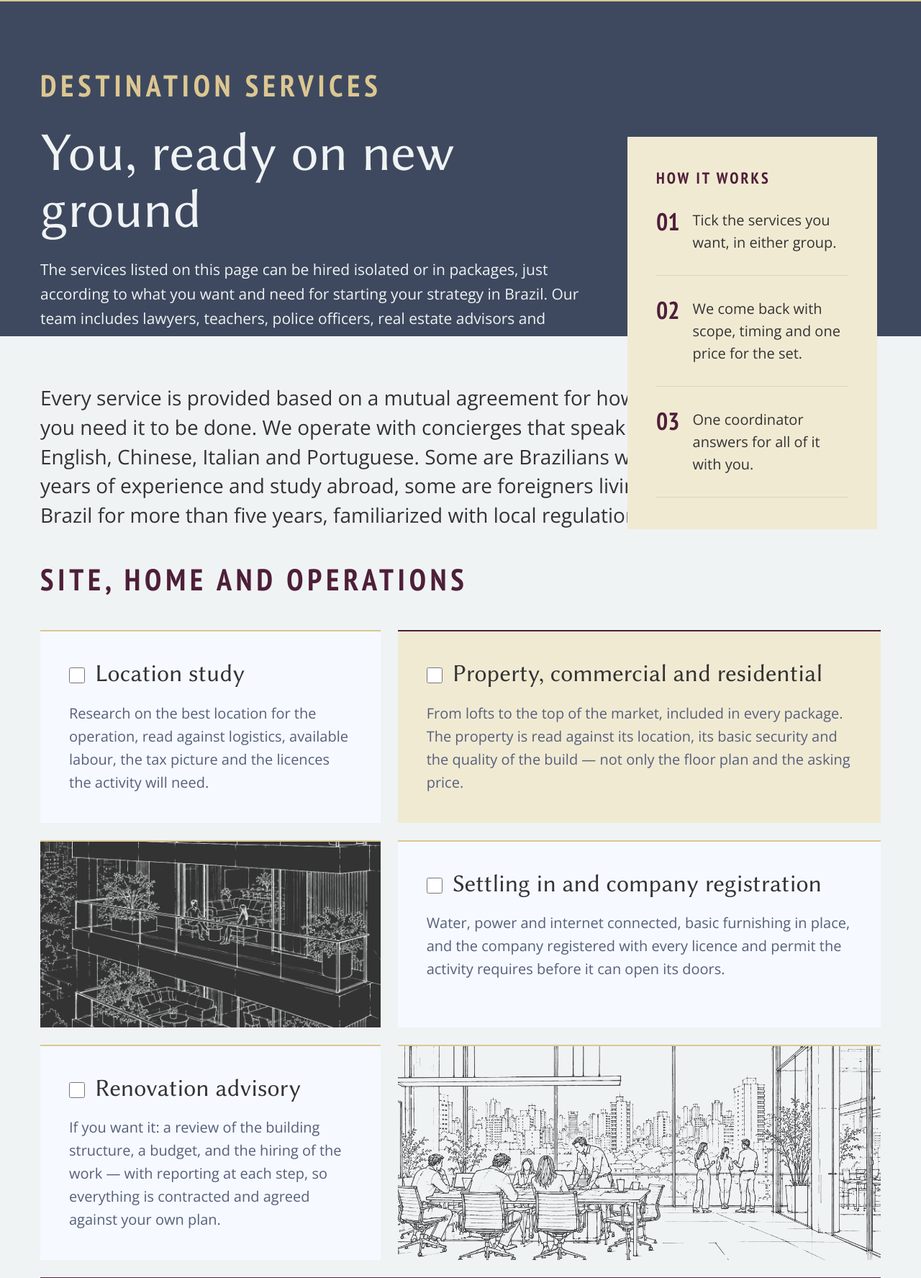
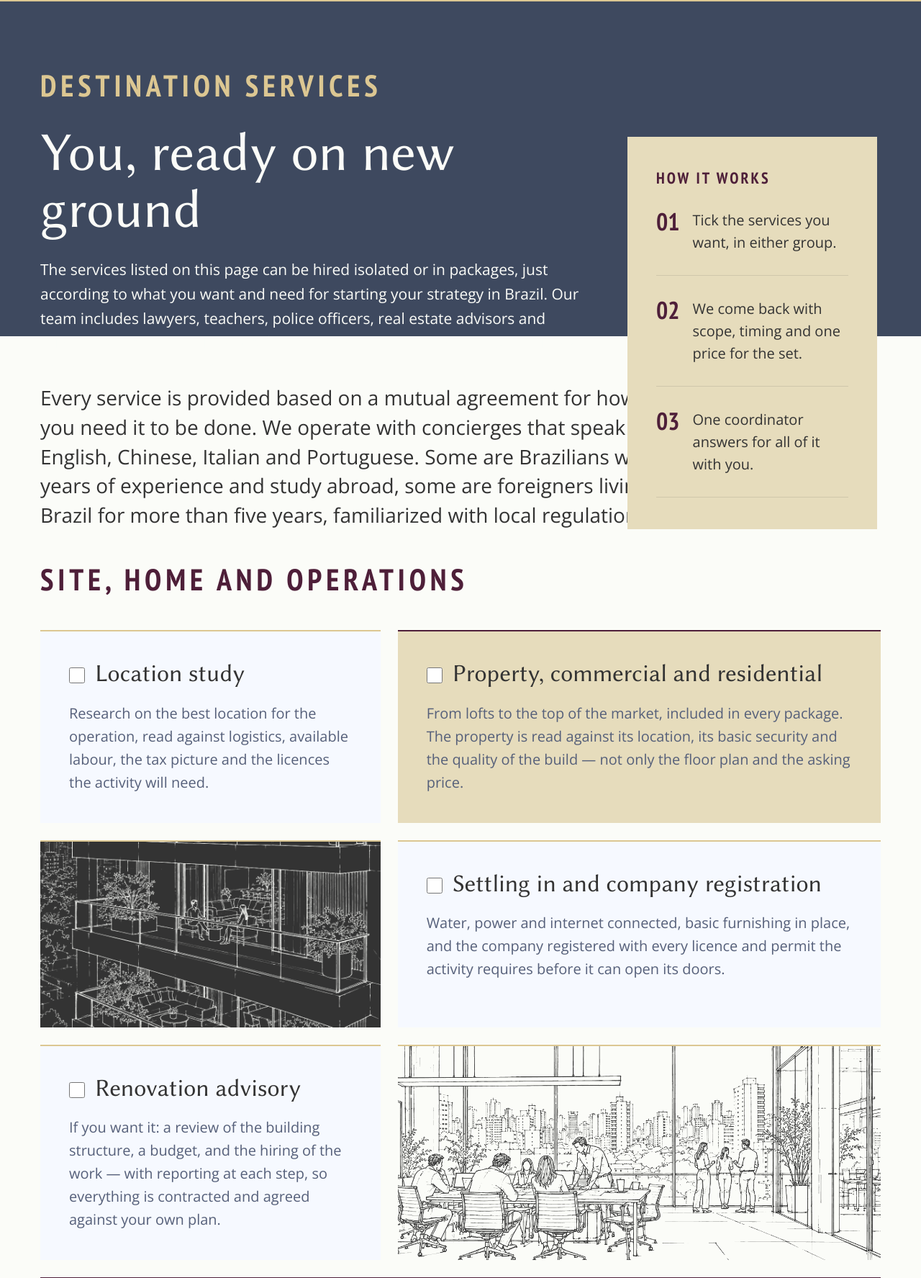
Before and after one commit to aplperegrina/live-and-learn-brazil, a PHP site: page /destination-services/ in a window 1280 px wide. Shown: the part 132-1907 px from the top of the page at 72% size. Run offline with PHP 8.4, Linux system fonts and the light colour scheme.

Commit message:
paleta: branco pérola #FBFCF8 no lugar do gelo #F0F3F4; champagne clara passa a #E6DCBC
O token --gelo mantém o nome e passa a valer o branco pérola. A champagne clara
(--champagne-claro) e o creme do hero (--creme-hero, a mesma cor a 92%) acompanham;
o gelo a 8% do fecho de Destination Services e os degradês da curva de Due Diligence
também. Contrastes reconferidos: texto secundário a 6,1:1 sobre branco pérola e 4,6:1
sobre champagne clara.

Co-Authored-By: Claude Fable 5.1 <noreply@anthropic.com>
Claude-Session: https://claude.ai/code/session_013aCQDUxjY3sPVE7akgfzdu

```diff
--- a/css/destination.css
+++ b/css/destination.css
@@ -28,7 +28,7 @@
   --painel-topo: 190px;      /* topo do painel, contado da borda superior do hero (188px abaixo do fio de 2px) */
   --painel-altura: 532px;    /* altura mínima do painel */
   --hero-altura: 467px;      /* altura do hero no desktop; se um idioma precisar de mais linhas, aumente aqui (html[lang="…"]) */
-  --fundo-fecho-caixa: rgba(240, 243, 244, 0.08); /* gelo a 8% sobre ardósia */
+  --fundo-fecho-caixa: rgba(251, 252, 248, 0.08); /* branco pérola (--gelo) a 8% sobre ardósia */
 }
 
 /* Sem verde nesta página */
--- a/css/styles.css
+++ b/css/styles.css
@@ -28,10 +28,10 @@
    -------------------------------------------------------------------------- */
 :root {
   /* Paleta principal (proporção aproximada de área na página)
-     gelo 55% · ardósia 20% · champagne clara 10% · azul-gelo 8% · champagne 5% · amora 2% */
-  --gelo: #F0F3F4;              /* 55%: fundo da página e do cabeçalho; texto sobre fundos escuros */
+     branco pérola (--gelo) 55% · ardósia 20% · champagne clara 10% · azul-gelo 8% · champagne 5% · amora 2% */
+  --gelo: #FBFCF8;              /* 55%: branco pérola (o token mantém o nome antigo): fundo da página e do cabeçalho; texto sobre fundos escuros */
   --ardosia: #3E495F;           /* 20%: hero, filtro das fotos, card Destination, diagnóstico, faixa, rodapé */
-  --champagne-claro: #F1EAD3;   /* 10%: superfície de apoio: card Innovation, caixa "What is new", texto da faixa */
+  --champagne-claro: #E6DCBC;   /* 10%: superfície de apoio: card Innovation, caixa "What is new", texto da faixa */
   --azul-gelo: #F6F9FF;         /*  8%: cards claros (Portuguese, Intercultural) e fundo do botão */
   --champagne: #DCC792;         /*  5%: fios, sublinhados, numerais, pontos, curva do rodapé */
   --amora: #4E1F39;             /*  2%: acento: hover do menu, contorno e hover do botão, traços */
@@ -43,7 +43,7 @@
 
   /* Transparências derivadas */
   --ardosia-rgb: 62, 73, 95;
-  --creme-hero: rgba(241, 234, 211, 0.92);   /* parágrafo do hero: champagne clara a 92% */
+  --creme-hero: rgba(230, 220, 188, 0.92);   /* parágrafo do hero: champagne clara a 92% */
   --painel-idiomas: rgba(220, 199, 146, 0.8); /* champagne a 80% ao lado do hero */
 
   /* Filtro das fotos recortadas entre os cards */
@@ -65,7 +65,7 @@
   --altura-logo: 78px;
 
   /* Texto secundário: puxa para a ardósia, nunca cinza neutro.
-     Contraste conferido: 5,9:1 sobre azul-gelo, 5,6:1 sobre gelo, 5,2:1 sobre champagne clara. */
+     Contraste conferido: 5,9:1 sobre azul-gelo, 6,1:1 sobre branco pérola, 4,6:1 sobre champagne clara. */
   --texto-secundario: #56607A;
   --texto-sobre-ardosia: #C3CAD6;              /* texto secundário sobre ardósia, 7,6:1 */
   --linha-champagne: rgba(220, 199, 146, 0.28); /* fio champagne sobre ardósia */
--- a/intercultural-due-diligence/index.html
+++ b/intercultural-due-diligence/index.html
@@ -48,7 +48,7 @@
       <p class="dd-rotulo">BUILT FOR</p>
       <span>Multinational operations in Brazil</span><span>Expatriate leadership and local teams</span><span>Brazilian companies with Chinese partners</span><span>Head-office and subsidiary misalignment</span>
     </section>
-    <svg class="dd-curva" aria-hidden="true" viewBox="0 0 1000 1000" preserveAspectRatio="none"><defs><linearGradient id="dd-grad-1" gradientUnits="userSpaceOnUse" x1="0" y1="0" x2="1000" y2="0"><stop offset="0" stop-color="#F1EAD3"/><stop offset="1" stop-color="#DCC792"/></linearGradient></defs><path class="so-largo" d="M0 46 C 400 48, 660 130, 1000 400" fill="none" stroke="url(#dd-grad-1)" stroke-width="2" vector-effect="non-scaling-stroke" opacity="0.85"/><path class="so-celular" d="M0 34 C 300 8, 700 8, 1000 34" fill="none" stroke="url(#dd-grad-1)" stroke-width="2" vector-effect="non-scaling-stroke" opacity="0.85"/></svg>
+    <svg class="dd-curva" aria-hidden="true" viewBox="0 0 1000 1000" preserveAspectRatio="none"><defs><linearGradient id="dd-grad-1" gradientUnits="userSpaceOnUse" x1="0" y1="0" x2="1000" y2="0"><stop offset="0" stop-color="#E6DCBC"/><stop offset="1" stop-color="#DCC792"/></linearGradient></defs><path class="so-largo" d="M0 46 C 400 48, 660 130, 1000 400" fill="none" stroke="url(#dd-grad-1)" stroke-width="2" vector-effect="non-scaling-stroke" opacity="0.85"/><path class="so-celular" d="M0 34 C 300 8, 700 8, 1000 34" fill="none" stroke="url(#dd-grad-1)" stroke-width="2" vector-effect="non-scaling-stroke" opacity="0.85"/></svg>
   </div>
 
   <!-- ===== 01 · RECOGNISE THE SIGNALS ===== -->
@@ -81,7 +81,7 @@
 
   <!-- ===== 03 · THE APPROACH: linha do tempo ===== -->
   <section class="dd-secao dd-secao--curva dd-abordagem" id="approach" aria-labelledby="dd-t03">
-    <svg class="dd-curva dd-curva--fundo" aria-hidden="true" viewBox="0 0 1000 1000" preserveAspectRatio="none"><defs><linearGradient id="dd-grad-2" gradientUnits="userSpaceOnUse" x1="0" y1="0" x2="1000" y2="0"><stop offset="0" stop-color="#F1EAD3"/><stop offset="1" stop-color="#DCC792"/></linearGradient></defs><path class="so-largo" d="M0 60 C 260 20, 520 210, 720 130 S 900 60, 1000 110" fill="none" stroke="url(#dd-grad-2)" stroke-width="2" vector-effect="non-scaling-stroke" opacity="0.85"/><path class="so-celular" d="M0 30 C 300 8, 600 70, 1000 40" fill="none" stroke="url(#dd-grad-2)" stroke-width="2" vector-effect="non-scaling-stroke" opacity="0.85"/></svg>
+    <svg class="dd-curva dd-curva--fundo" aria-hidden="true" viewBox="0 0 1000 1000" preserveAspectRatio="none"><defs><linearGradient id="dd-grad-2" gradientUnits="userSpaceOnUse" x1="0" y1="0" x2="1000" y2="0"><stop offset="0" stop-color="#E6DCBC"/><stop offset="1" stop-color="#DCC792"/></linearGradient></defs><path class="so-largo" d="M0 60 C 260 20, 520 210, 720 130 S 900 60, 1000 110" fill="none" stroke="url(#dd-grad-2)" stroke-width="2" vector-effect="non-scaling-stroke" opacity="0.85"/><path class="so-celular" d="M0 30 C 300 8, 600 70, 1000 40" fill="none" stroke="url(#dd-grad-2)" stroke-width="2" vector-effect="non-scaling-stroke" opacity="0.85"/></svg>
     <div class="dd-cabeca">
       <p class="dd-rotulo dd-rotulo--secao">03 / THE APPROACH</p>
       <h2 class="dd-titulo" id="dd-t03">Intercultural consultancy is divided in stages</h2>
@@ -151,7 +151,7 @@
   <!-- ===== 03 / SCOPE AND PRICE (azul-gelo). Botões: Payment Links do Stripe por data-product (links simples, sem script); full-advisory vai para /full-advisory/. ===== -->
   <section class="dd-secao dd-secao--azul dd-escopo" id="scope" aria-labelledby="dd-t-escopo">
     <div class="dd-painel">
-      <svg class="dd-curva dd-curva--fundo" aria-hidden="true" viewBox="0 0 1000 1000" preserveAspectRatio="none"><defs><linearGradient id="dd-grad-3" gradientUnits="userSpaceOnUse" x1="0" y1="0" x2="1000" y2="0"><stop offset="0" stop-color="#F1EAD3"/><stop offset="1" stop-color="#DCC792"/></linearGradient></defs><path class="so-largo" d="M0 118 C 220 30, 520 160, 760 70 S 940 40, 1000 90" fill="none" stroke="url(#dd-grad-3)" stroke-width="2" vector-effect="non-scaling-stroke" opacity="0.85"/><path class="so-celular" d="M0 60 C 300 20, 600 90, 1000 40" fill="none" stroke="url(#dd-grad-3)" stroke-width="2" vector-effect="non-scaling-stroke" opacity="0.85"/></svg>
+      <svg class="dd-curva dd-curva--fundo" aria-hidden="true" viewBox="0 0 1000 1000" preserveAspectRatio="none"><defs><linearGradient id="dd-grad-3" gradientUnits="userSpaceOnUse" x1="0" y1="0" x2="1000" y2="0"><stop offset="0" stop-color="#E6DCBC"/><stop offset="1" stop-color="#DCC792"/></linearGradient></defs><path class="so-largo" d="M0 118 C 220 30, 520 160, 760 70 S 940 40, 1000 90" fill="none" stroke="url(#dd-grad-3)" stroke-width="2" vector-effect="non-scaling-stroke" opacity="0.85"/><path class="so-celular" d="M0 60 C 300 20, 600 90, 1000 40" fill="none" stroke="url(#dd-grad-3)" stroke-width="2" vector-effect="non-scaling-stroke" opacity="0.85"/></svg>
       <h2 id="dd-t-escopo" class="dd-rotulo dd-rotulo--sub">03 / SCOPE AND PRICE</h2>
 
       <div class="dd-ofertas">
```
